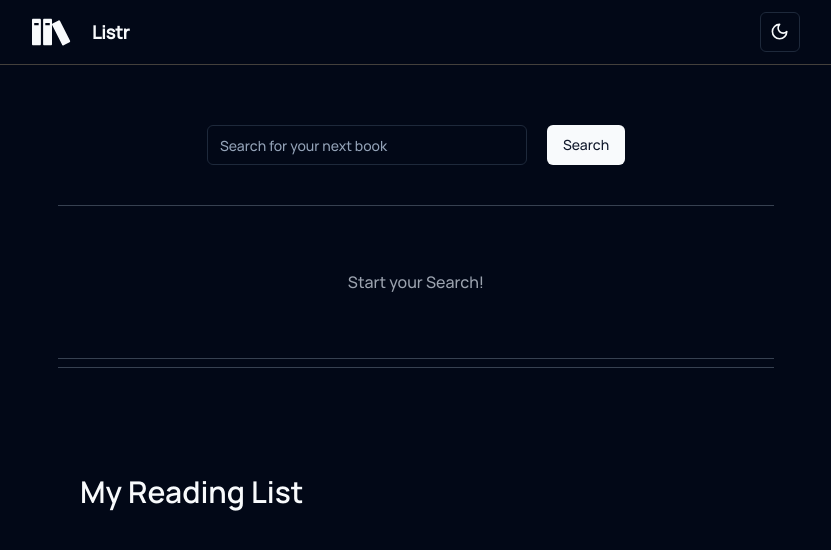
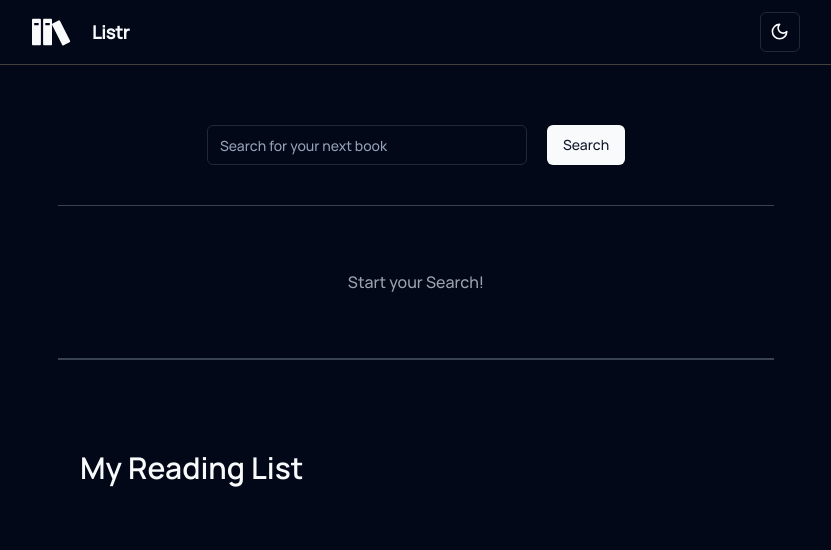
Before and after one commit to maneesha14w/listr, a React (Vite) app: page / in a window 1280 px wide. Shown: the top 550 px of the page, without its empty margins (224-1055 px from the left). Built offline with nearby package versions, Linux system fonts and the light colour scheme.

Commit message:
chore: cleanup on icons and table

```diff
--- a/src/components/BookSearch.tsx
+++ b/src/components/BookSearch.tsx
@@ -11,6 +11,7 @@ import {
 } from "@/components/ui/table"
 import { Book, useStore } from "@/store"
 import { AiOutlineLoading3Quarters } from "react-icons/ai"
+import { SlArrowLeft, SlArrowRight } from "react-icons/sl"
 
 export const BookSearch = () => {
 	const { books, addBook } = useStore((state) => state)
@@ -104,7 +105,6 @@ export const BookSearch = () => {
 						)}
 					</Button>
 				</div>
-
 				<div
 					className=" max-h-[400px] max-w-full overflow-y-auto
   [&::-webkit-scrollbar-thumb]:rounded-full
@@ -115,7 +115,7 @@ export const BookSearch = () => {
   dark:[&::-webkit-scrollbar-track]:bg-slate-700
   [&::-webkit-scrollbar]:w-2"
 				>
-					{query.length > 0 && result.length > 0 ? (
+					{query.length > 0 && totalResults > 0 ? (
 						<Table>
 							<TableHeader>
 								<TableRow>
@@ -167,14 +167,14 @@ export const BookSearch = () => {
 						</div>
 					)}
 				</div>
-				{query.length > 0 && result.length > 0 ? (
-					<div className="mt-4 flex items-center justify-between">
+				{query.length > 0 && totalResults > 0 ? (
+					<div className="mt-4 flex items-center justify-between pt-2">
 						<Button
 							variant={"outline"}
 							disabled={currentPage <= 1 || isLoading}
 							onClick={prevPageHandler}
 						>
-							Previous
+							<SlArrowLeft className="size-4" />
 						</Button>
 						<span>{`Page ${currentPage}`}</span>
 						<Button
@@ -185,12 +185,13 @@ export const BookSearch = () => {
 							}
 							onClick={nextPageHandler}
 						>
-							Next
+							<SlArrowRight className="size-4" />
 						</Button>
 					</div>
 				) : (
 					<div></div>
 				)}
+				{query.length > 0 && totalResults > 0 ? (
 					<div className="mt-2 flex justify-center pt-4 text-xs text-gray-700 dark:text-gray-500">
 						{totalResults > 0 && (
 							<p className="text-sm">
@@ -198,6 +199,9 @@ export const BookSearch = () => {
 							</p>
 						)}
 					</div>
+				) : (
+					<div></div>
+				)}
 			</div>
 		</div>
 	)
```
Lines whose indentation alone changed are shown as unchanged.
